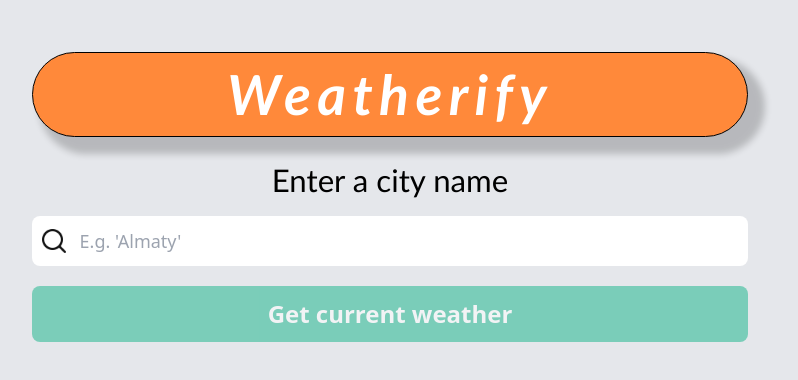
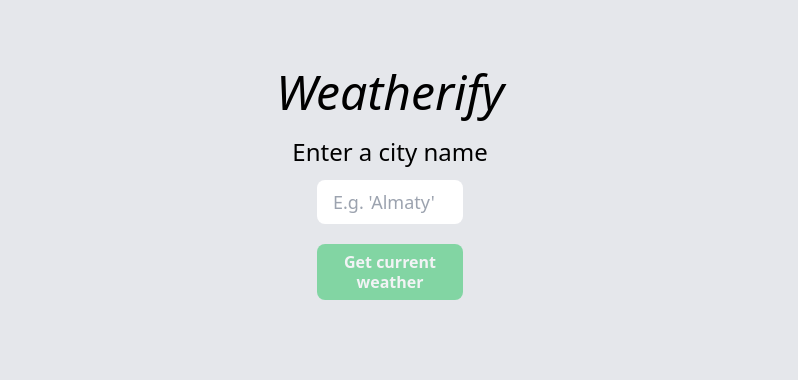
Before and after one commit to Kanres-GH/weather-app-nuxtjs3, a Nuxt app: page / in a window 1280 px wide. Shown: the top 380 px of the page, without its empty margins (250-1048 px from the left). Built offline with nearby package versions, Linux system fonts and the light colour scheme.

Commit message:
updated adaptability

```diff
--- a/assets/css/tailwind.css
+++ b/assets/css/tailwind.css
@@ -3,73 +3,28 @@
 @tailwind utilities;
 
 body {
-    @apply bg-[#2e66b9];
+  @apply bg-gray-100;
 }
 
 @layer components {
   .btn {
-        @apply bg-[#12b488] text-white px-3 py-2 text-sm rounded-lg h-14;
-        font-size: 24px;
+    @apply bg-green-500 text-white px-3 py-2 text-sm rounded-lg;
+    font-size: 16px;
     font-weight: bold;
-        /* border: 1px solid red; */
   }
-    .btn-ds {
+  .btn:disabled {
     opacity: 0.5;
+    cursor: not-allowed;
+  }
+  .container {
+    @apply max-w-screen-lg mx-auto p-4;
   }
   .second-bg {
     @apply bg-gray-200 rounded-2xl mx-auto flex justify-center;
     height: 90%;
+    width: 100%;
+    @screen md {
       width: 80%;
-
-        /* border: 2px solid red; */
     }
-    h1 {
-        /* font-size: 5vh; */
-        font-size:calc(36px + 1.5vw);
-        font-family:'Gill Sans', 'Gill Sans MT', Calibri, 'Trebuchet MS', sans-serif;
-        letter-spacing: 0.2ch;
-        font-weight: bold;
-        border: 1px solid rgb(0, 0, 0);
-        color: rgb(255, 255, 255);
-        background-color: rgb(255, 137, 58);
-        box-shadow: 12px 12px 7px 5px rgba(0, 0, 0, 0.2);
-        /* width: 20vw; */
   }
-
-    h2 {
-    font-size: calc(12px + 1.5vw);
-    font-family:'Trebuchet MS', 'Lucida Sans Unicode', 'Lucida Grande', 'Lucida Sans', Arial, sans-serif;
 }
-
-    .weather-content {
-    width: 70%;
-    /* height: 36vh; */
-    /* border: 1px solid red; */
-    }
-
-    .weather-form {
-    /* border: 1px solid red; */
-    width: 100%;
-    }
-
-    input {
-    height: 50px;
-    font-size: 20px;
-    background-image: url('../../assets/imgs/search.png');
-    background-position: 10px 13px;
-    background-repeat: no-repeat;
-    background-size: 24px;
-    /* background-color: rgba(0, 0, 0, 0.2); */
-    /* opacity: 0.2; */
-    }
-
-    input:focus {
-    outline: none;
-    }
-
-    /* nuxt-link {
-        width: 100%;
-        border: 1px solid red;
-    } */
-
-}
--- a/pages/index.vue
+++ b/pages/index.vue
@@ -1,21 +1,21 @@
 <template>
-  <div class="h-screen w-screen content-center transition-colors duration-500" :class="backgroundClass">
-    <div class="second-bg">
-      <div class="weather-content flex flex-col justify-self-center">
-        <h1 class="text-center mt-3 rounded-full"><i>Weatherify</i></h1>
-        <h2 class="text-center mt-5 mb-3">Enter a city name</h2>
-        <div class="weather-form flex justify-center flex-col gap-5">
+  <div class="h-screen w-screen flex justify-center items-center transition-colors duration-500" :class="backgroundClass">
+    <div class="second-bg container mx-auto p-4">
+      <div class="weather-content flex flex-col items-center">
+        <h1 class="text-center mt-3 text-3xl md:text-5xl rounded-full"><i>Weatherify</i></h1>
+        <h2 class="text-center mt-5 mb-3 text-lg md:text-2xl">Enter a city name</h2>
+        <div class="weather-form flex flex-col items-center gap-5 w-full">
           <input
             type="text"
             id="inputt"
             v-model="city"
             @input="clearWarningMessage"
-            class="w-full px-4 py-2 rounded-lg text-lg md:px-12 md:py-4"
+            class="w-full md:w-1/2 px-4 py-2 rounded-lg text-lg"
             placeholder="E.g. 'Almaty'"
             required
           />
           <button
-            class="btn"
+            class="btn w-full md:w-1/2"
             :disabled="!isInputValid"
             @click="getWeather"
           >
@@ -142,12 +142,12 @@ const getWeather = async () => {
 }
 
 h3 {
-  font-size: 2vw;
+  font-size: 1.5rem;
   font-weight: bold;
 }
 
 p {
-  font-size: 1.6vw;
+  font-size: 1.25rem;
 }
 
 .btn:disabled {
```
Lines whose indentation alone changed are shown as unchanged.
